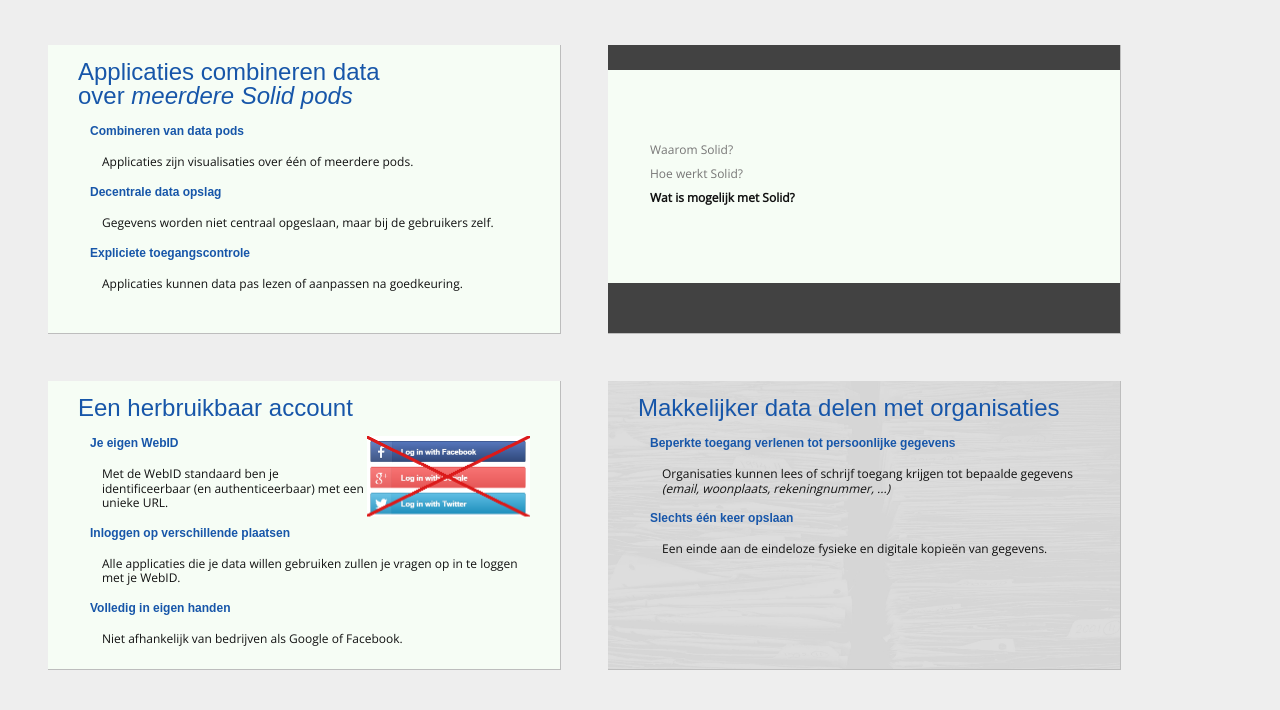
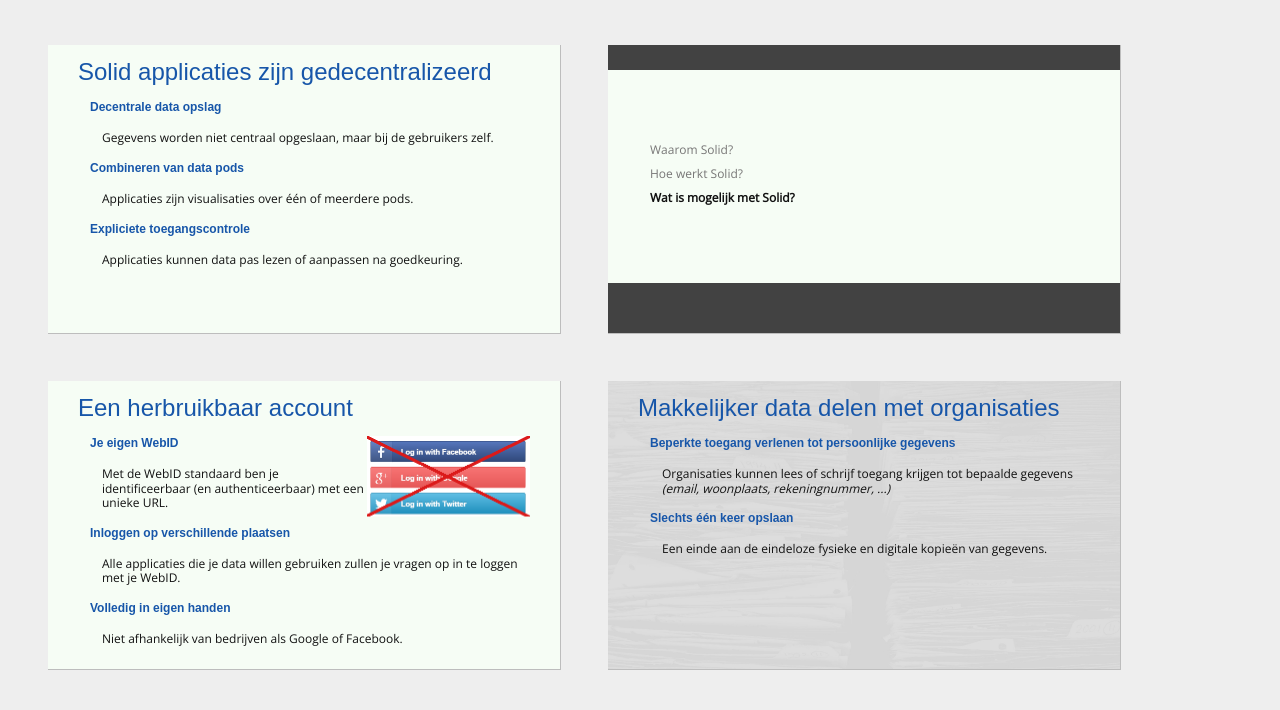
Before and after one commit to rubensworks/slides-2019-oslo-solid, a plain HTML site: page index.html in a window 1280 px wide. Shown: the part 2274-2984 px from the top of the page. Drawn offline with nearby package versions, Linux system fonts and the light colour scheme; a web font is replaced by a local one.

Commit message:
Deploy rubensworks/slides-2019-oslo-solid to github.com/rubensworks/slides-2019-oslo-solid.git:gh-pages

```diff
--- a/index.html
+++ b/index.html
@@ -219,15 +219,15 @@
     </section>
 
     <section id="solid-apps" class="slide">
-      <h2>Applicaties combineren data<br />over <em>meerdere Solid pods</em></h2>
+      <h2>Solid applicaties zijn gedecentralizeerd</h2>
       <ul>
+          <li>
+              <h4>Decentrale data opslag</h4>
+              <p class="indent">Gegevens worden niet centraal opgeslaan, maar bij de gebruikers zelf.</p>
+          </li>
           <li>
               <h4>Combineren van data pods</h4>
               <p class="indent">Applicaties zijn visualisaties over één of meerdere pods.</p>
-          </li>
-          <li>
-              <h4>Decentrale data opslag</h4>
-              <p class="indent">Gegevens worden niet centraal opgeslaan, maar bij de gebruikers zelf.</p>
           </li>
           <li>
               <h4>Expliciete toegangscontrole</h4>
```
